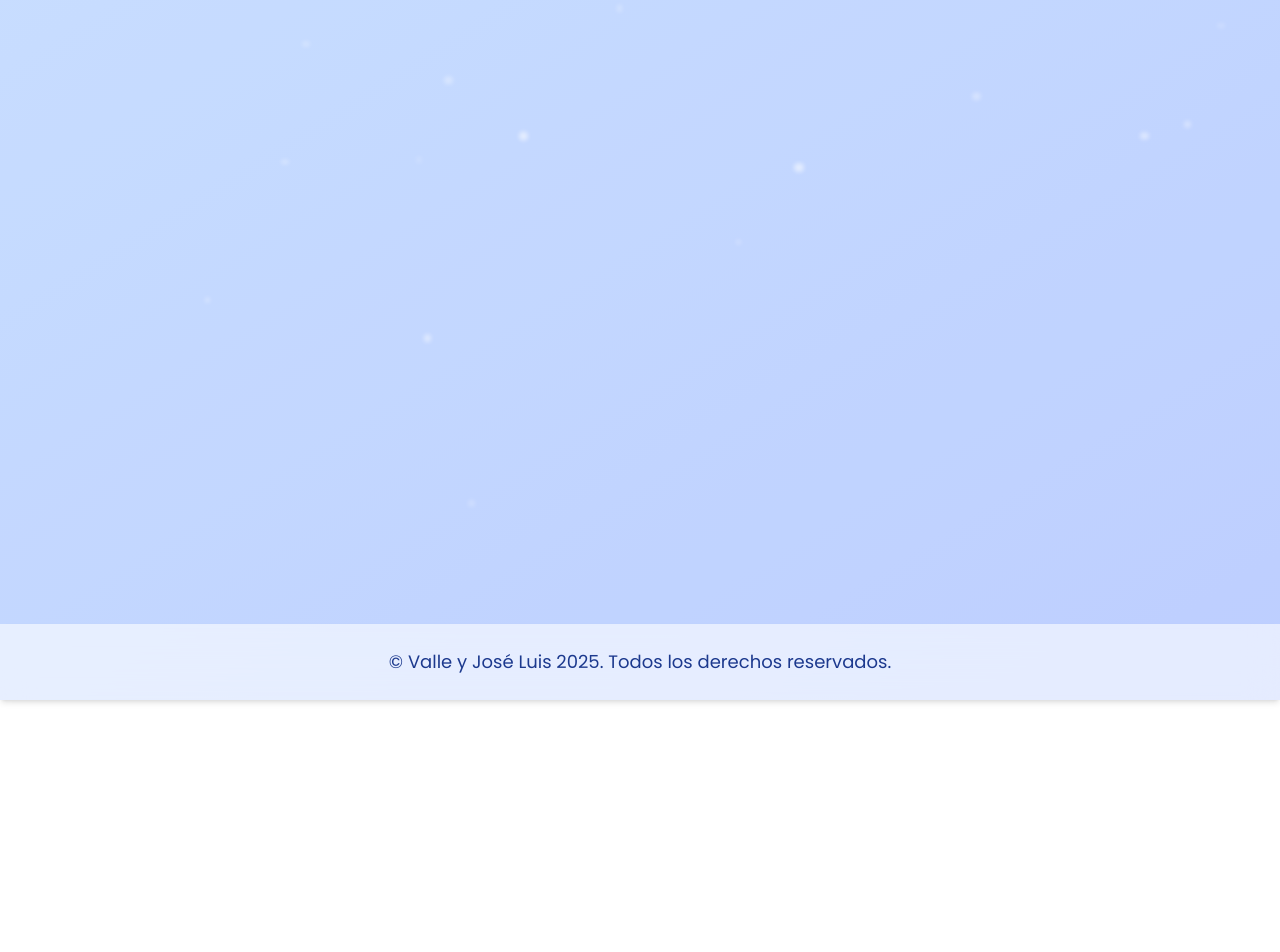
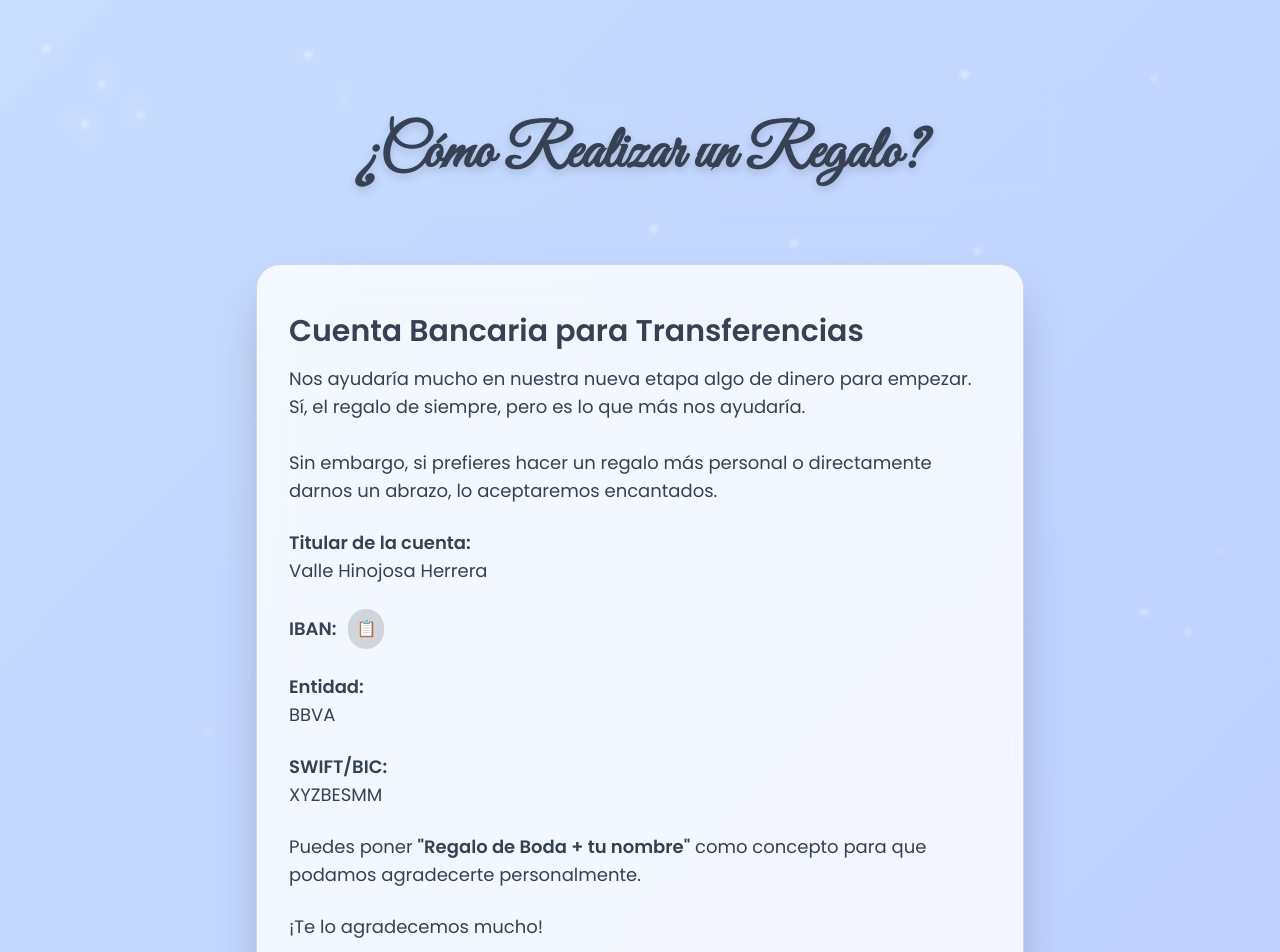
Before and after one commit to jlclosada/valleyjose2025, a Nuxt app: page /gifts in a window 1280 px wide. Shown: the part 100-1052 px from the top of the page. Before the commit the page ends 800 px from the top, so only its background shows below. Built offline with nearby package versions, Linux system fonts and the light colour scheme.

Commit message:
Nuew page and utilities

```diff
--- a/components/Navbar.vue
+++ b/components/Navbar.vue
@@ -24,6 +24,7 @@
         <li><a href="/celebracion" class="nav-link">Celebración</a></li>
         <li><a href="/contact" class="nav-link">Contacto</a></li>
         <li><a href="/faq" class="nav-link">FAQ</a></li>
+        <li><a href="/gifts" class="nav-link">Regalos</a></li>
       </ul>
     </div>
 
@@ -37,6 +38,7 @@
           <li><a href="/celebracion" class="nav-link" @click="toggleMenu">Celebración</a></li>
           <li><a href="/contact" class="nav-link" @click="toggleMenu">Contacto</a></li>
           <li><a href="/faq" class="nav-link" @click="toggleMenu">FAQ</a></li>
+          <li><a href="/gifts" class="nav-link" @click="toggleMenu">Regalos</a></li>
         </ul>
       </div>
     </transition>
--- /dev/null
+++ b/pages/gifts.vue
@@ -0,0 +1,145 @@
+<template>
+  <div class="relative w-full min-h-screen flex flex-col items-center text-center px-6 pt-24">
+    <!-- Título de la Página -->
+    <div class="relative z-10 mt-10 animate-fade-in w-full max-w-4xl backdrop-blur-lg p-10 rounded-3xl text-gray-700">
+      <h1 class="text-5xl md:text-6xl font-extrabold font-custom drop-shadow-lg animate-fade-slide">
+        ¿Cómo Realizar un Regalo?
+      </h1>
+    </div>
+
+    <!-- Información sobre el regalo -->
+    <div
+      class="mt-10 w-full max-w-3xl bg-white/80 backdrop-blur-lg p-8 rounded-3xl shadow-2xl border border-gray-300 animate-fade-in text-gray-700 text-left mb-2">
+      <h2 class="text-3xl font-bold mt-4">Cuenta Bancaria para Transferencias</h2>
+
+      <p class="mt-4 text-lg">
+        Nos ayudaría mucho en nuestra nueva etapa algo de dinero para empezar. Sí, el regalo de siempre, pero es lo que
+        más nos ayudaría.<br><br>
+        Sin embargo, si prefieres hacer un regalo más personal o directamente darnos un abrazo, lo aceptaremos
+        encantados.
+      </p>
+
+      <div class="mt-6">
+        <p class="text-lg font-semibold">Titular de la cuenta:</p>
+        <p class="text-lg">Valle Hinojosa Herrera</p>
+      </div>
+
+      <!-- IBAN con botón de copiar y tooltip -->
+      <div class="mt-6 flex items-center gap-3 relative">
+        <div>
+          <p class="text-lg font-semibold">IBAN:</p>
+          <p class="text-lg">{{ account }}</p>
+        </div>
+
+        <div class="relative group">
+          <button @click="copyToClipboard"
+            class="p-2 bg-gray-300 rounded-full hover:bg-gray-400 transition relative cursor-pointer">
+            📋
+          </button>
+          <!-- Tooltip que se muestra al pasar el mouse -->
+          <span v-if="!copied"
+            class="absolute -top-8 left-1/2 transform -translate-x-1/2 bg-gray-800 text-white text-xs px-2 py-1 rounded opacity-0 group-hover:opacity-100 transition">
+            Copiar
+          </span>
+        </div>
+
+        <!-- Mensaje de "Copiado" -->
+        <span v-if="copied" class="text-green-600 text-sm ml-2">¡Copiado!</span>
+      </div>
+
+      <div class="mt-6">
+        <p class="text-lg font-semibold">Entidad:</p>
+        <p class="text-lg">BBVA</p>
+      </div>
+
+      <div class="mt-6">
+        <p class="text-lg font-semibold">SWIFT/BIC:</p>
+        <p class="text-lg">XYZBESMM</p>
+      </div>
+
+      <div class="mt-6">
+        <p class="text-lg">
+          Puedes poner <b>"Regalo de Boda + tu nombre"</b> como concepto para que podamos agradecerte personalmente.
+        </p>
+      </div>
+
+      <div class="mt-6">
+        <p class="text-lg">¡Te lo agradecemos mucho!</p>
+      </div>
+    </div>
+
+    <!-- Botón de contacto -->
+    <div class="mt-8 flex flex-col md:flex-row justify-center gap-6 animate-fade-in">
+      <a href="mailto:jlcaclosada@gmail.com,vallehinojosa95@gmail.com"
+        class="px-8 py-4 bg-gradient-to-r from-blue-500 to-blue-700 text-white font-bold rounded-full shadow-lg transition-all transform hover:scale-105 hover:shadow-xl">
+        📩 Contactar con Nosotros
+      </a>
+    </div>
+  </div>
+</template>
+
+<script setup>
+import { ref } from 'vue';
+
+// IBAN almacenado en variables de entorno
+const account = import.meta.env.VITE_ACCOUNT;
+
+// Estado para mostrar el mensaje "Copiado"
+const copied = ref(false);
+
+// Función para copiar el IBAN al portapapeles
+const copyToClipboard = async () => {
+  try {
+    await navigator.clipboard.writeText(account);
+    copied.value = true;
+
+    // Ocultar el mensaje después de 2 segundos
+    setTimeout(() => {
+      copied.value = false;
+    }, 2000);
+  } catch (err) {
+    console.error("Error al copiar el IBAN", err);
+  }
+};
+</script>
+
+
+
+<style>
+/* Animaciones */
+@keyframes fade-in {
+  from {
+    opacity: 0;
+    transform: translateY(20px);
+  }
+
+  to {
+    opacity: 1;
+    transform: translateY(0);
+  }
+}
+
+@keyframes fade-slide {
+  from {
+    opacity: 0;
+    transform: translateY(30px);
+  }
+
+  to {
+    opacity: 1;
+    transform: translateY(0);
+  }
+}
+
+.font-custom {
+  font-family: 'Great Vibes', cursive;
+}
+
+.animate-fade-in {
+  animation: fade-in 1s ease-out;
+}
+
+.animate-fade-slide {
+  animation: fade-slide 1s ease-out;
+}
+</style>
--- a/pages/index.vue
+++ b/pages/index.vue
@@ -127,18 +127,18 @@ img:hover {
 /* Mejorar visibilidad de los textos */
 h1,
 p {
-  text-shadow: 2px 2px 4px rgba(0, 0, 0, 0.4);
+  text-shadow: 2px 2px 6px rgba(0, 0, 0, 0.7);
 }
 
 h1 {
-  text-shadow: 4px 4px 6px rgba(0, 0, 0, 0.5);
+  text-shadow: 4px 4px 6px rgba(0, 0, 0, 0.7);
 }
 
 /* Responsividad: ajustar las imágenes en pantallas pequeñas */
 @media (max-width: 768px) {
 
   /* Mostrar solo algunas imágenes en pantallas móviles (3 primeras imágenes) */
-  .absolute:nth-child(n+5) {
+  .absolute:nth-child(n+0) {
     display: none;
   }
 
```
